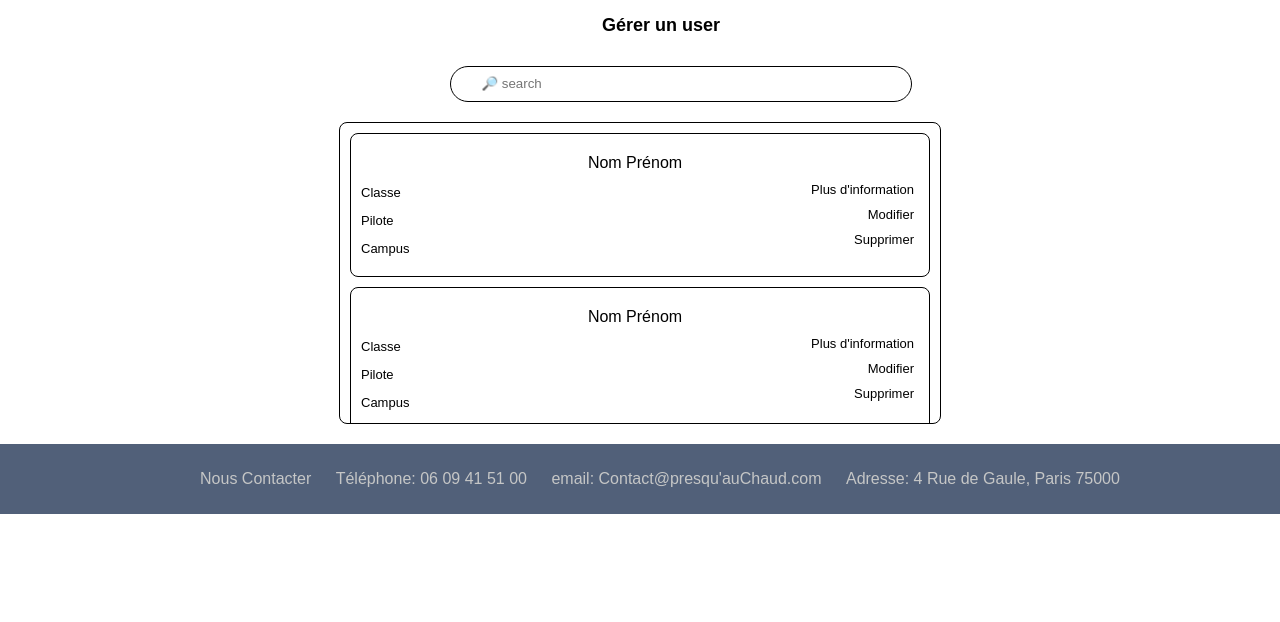
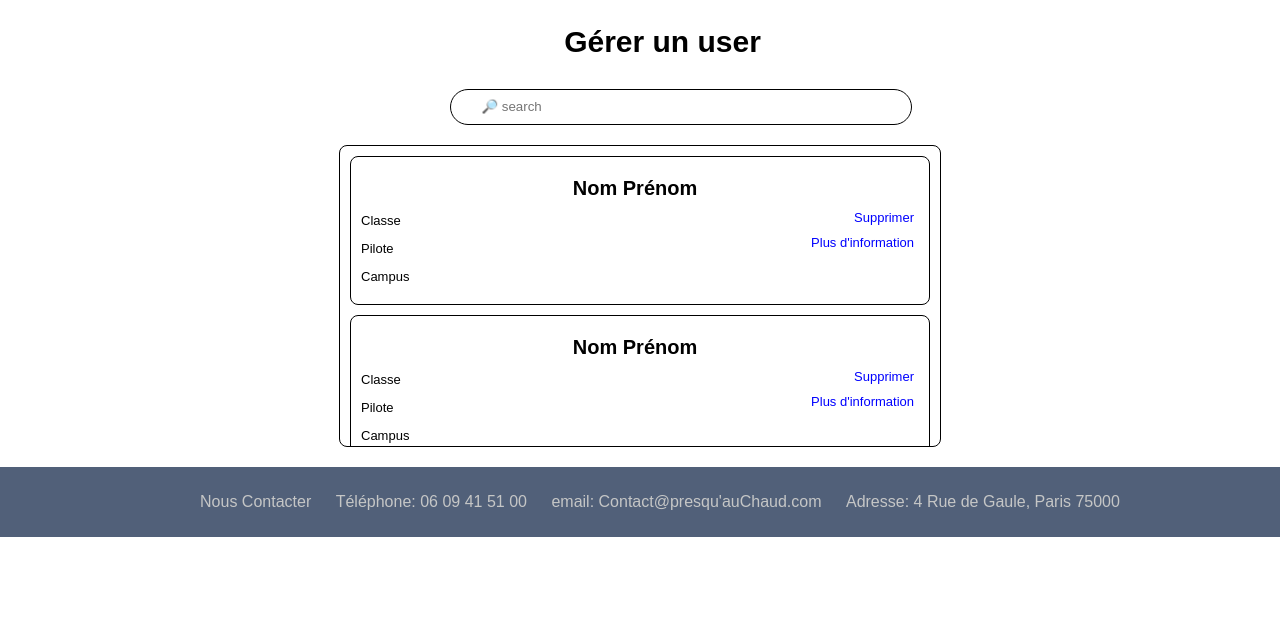
Before and after one commit to Mich3OOO/WEB, a PHP site: page /Gerer_user.html in a window 1280 px wide. Shown: the top 622 px of the page. Run offline with PHP 8.4, Linux system fonts and the light colour scheme.

Commit message:
Gerer user style

```diff
--- a/Gerer_user.html
+++ b/Gerer_user.html
@@ -12,7 +12,7 @@
                     <div class="compte">
                         <div class="droit-compte">
                             <div class="haut-compte">
-                                    <label>Nom Prénom</label>
+                                    <label class="NomPoste">Nom Prénom</label>
                             </div>
                             <div class="bas-compte">
                                 <div class="gauche">
@@ -21,9 +21,8 @@
                                     <p class="mail">Campus</p>
                                 </div>
                                 <div class="droite">
+                                    <a class="Info" href="">Supprimer</a>
                                     <a class="Info" href="">Plus d'information</a>
-                                    <a class="Info" href="">Modifier</a>
-                                    <a class="Info" href="">Supprimer</a>
                                 </div>
                             </div>
                         </div>
@@ -32,7 +31,7 @@
                     <div class="compte">
                         <div class="droit-compte">
                             <div class="haut-compte">
-                                    <label>Nom Prénom</label>
+                                    <label class="NomPoste">Nom Prénom</label>
                             </div>
                             <div class="bas-compte">
                                 <div class="gauche">
@@ -41,9 +40,8 @@
                                     <p class="mail">Campus</p>
                                 </div>
                                 <div class="droite">
+                                    <a class="Info" href="">Supprimer</a>
                                     <a class="Info" href="">Plus d'information</a>
-                                    <a class="Info" href="">Modifier</a>
-                                    <a class="Info" href="">Supprimer</a>
                                 </div>
                             </div>
                         </div>
@@ -51,7 +49,7 @@
                     <div class="compte">
                         <div class="droit-compte">
                             <div class="haut-compte">
-                                    <label>Nom Prénom</label>
+                                    <label class="NomPoste">Nom Prénom</label>
                             </div>
                             <div class="bas-compte">
                                 <div class="gauche">
@@ -60,9 +58,8 @@
                                     <p class="mail">Campus</p>
                                 </div>
                                 <div class="droite">
+                                    <a class="Info" href="">Supprimer</a>
                                     <a class="Info" href="">Plus d'information</a>
-                                    <a class="Info" href="">Modifier</a>
-                                    <a class="Info" href="">Supprimer</a>
                                 </div>
                             </div>
                         </div>
--- a/assets/css/Wishlist.css
+++ b/assets/css/Wishlist.css
@@ -3,18 +3,16 @@
 }
 
 .FormeH{
-    margin-left: 47%;
+    margin-left: 44%;
     margin-bottom: 10px;
     font-weight: bold;
-    font-size: large;
+    font-size: 30px;
 }
 
 h4{
     padding-left: 20%;
     margin-bottom: 10px;
 }
-
-
 
 input{
     border-radius: 8px;
@@ -53,7 +51,7 @@ input{
     margin-top: 10px;
     margin-left: 5px;
     text-decoration: none;
-    color: black;
+    color: blue;
 }
 
 .Info:hover{
```
